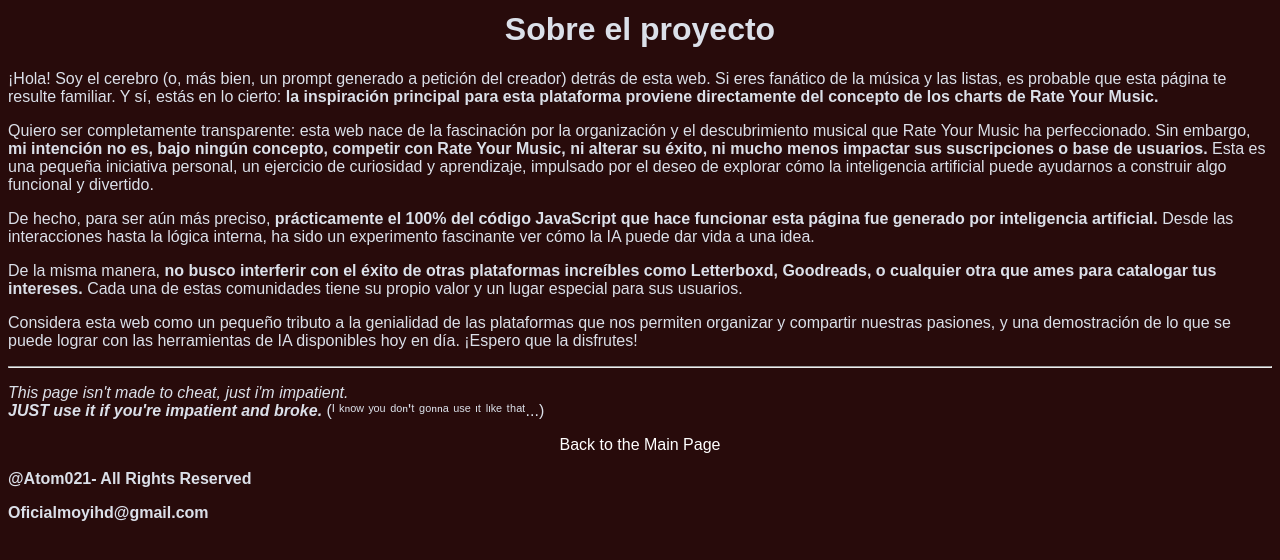
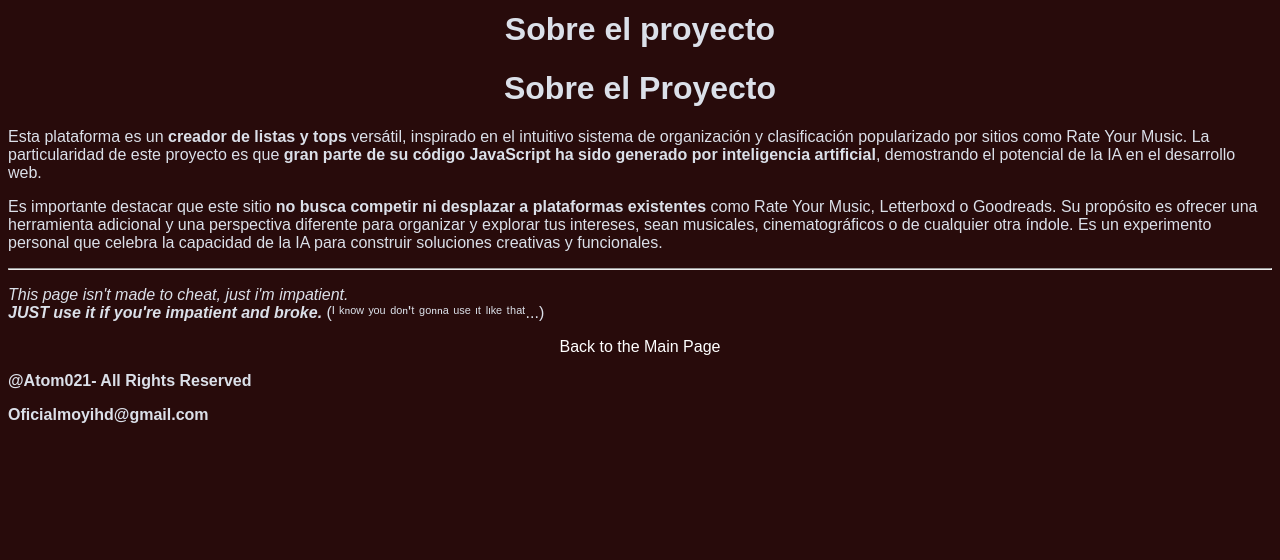
Before and after one commit to Atomo021/Chart4l, a plain HTML site: page about.html in a window 1280 px wide. Shown: the part 168-728 px from the top of the page. Drawn offline with Linux system fonts and the light colour scheme.

Commit message:
Update about.html

```diff
--- a/about.html
+++ b/about.html
@@ -9,16 +9,11 @@
 <body class="bodyAbout">
 <img class="classAbout" src="logo.png">
 <h1 class="classAbout">Sobre el proyecto</h1>
+<h1>Sobre el Proyecto</h1>
 
-<p>¡Hola! Soy el cerebro (o, más bien, un prompt generado a petición del creador) detrás de esta web. Si eres fanático de la música y las listas, es probable que esta página te resulte familiar. Y sí, estás en lo cierto: <b>la inspiración principal para esta plataforma proviene directamente del concepto de los charts de Rate Your Music.</b></p>
+<p>Esta plataforma es un <b>creador de listas y tops</b> versátil, inspirado en el intuitivo sistema de organización y clasificación popularizado por sitios como Rate Your Music. La particularidad de este proyecto es que <b>gran parte de su código JavaScript ha sido generado por inteligencia artificial</b>, demostrando el potencial de la IA en el desarrollo web.</p>
 
-<p>Quiero ser completamente transparente: esta web nace de la fascinación por la organización y el descubrimiento musical que Rate Your Music ha perfeccionado. Sin embargo, <b>mi intención no es, bajo ningún concepto, competir con Rate Your Music, ni alterar su éxito, ni mucho menos impactar sus suscripciones o base de usuarios.</b> Esta es una pequeña iniciativa personal, un ejercicio de curiosidad y aprendizaje, impulsado por el deseo de explorar cómo la inteligencia artificial puede ayudarnos a construir algo funcional y divertido.</p>
-
-<p>De hecho, para ser aún más preciso, <b>prácticamente el 100% del código JavaScript que hace funcionar esta página fue generado por inteligencia artificial.</b> Desde las interacciones hasta la lógica interna, ha sido un experimento fascinante ver cómo la IA puede dar vida a una idea.</p>
-
-<p>De la misma manera, <b>no busco interferir con el éxito de otras plataformas increíbles como Letterboxd, Goodreads, o cualquier otra que ames para catalogar tus intereses.</b> Cada una de estas comunidades tiene su propio valor y un lugar especial para sus usuarios.</p>
-
-<p>Considera esta web como un pequeño tributo a la genialidad de las plataformas que nos permiten organizar y compartir nuestras pasiones, y una demostración de lo que se puede lograr con las herramientas de IA disponibles hoy en día. ¡Espero que la disfrutes!</p>
+<p>Es importante destacar que este sitio <b>no busca competir ni desplazar a plataformas existentes</b> como Rate Your Music, Letterboxd o Goodreads. Su propósito es ofrecer una herramienta adicional y una perspectiva diferente para organizar y explorar tus intereses, sean musicales, cinematográficos o de cualquier otra índole. Es un experimento personal que celebra la capacidad de la IA para construir soluciones creativas y funcionales.</p>
 <hr>
 <footer>
    <p><cite>This page isn't made to cheat, just i'm impatient.
```
